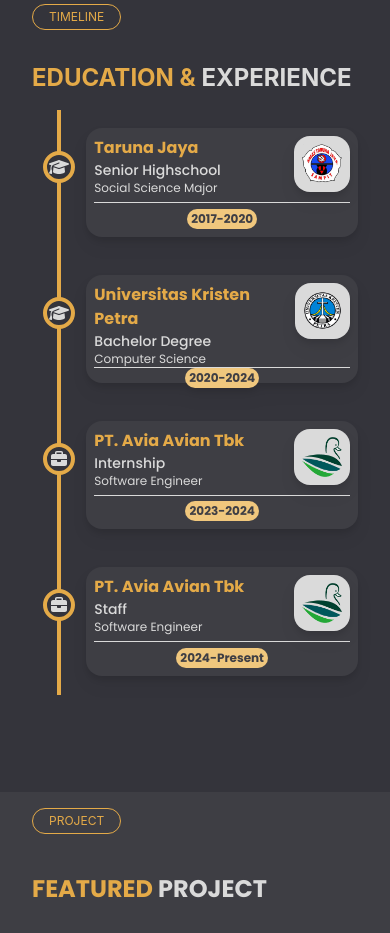
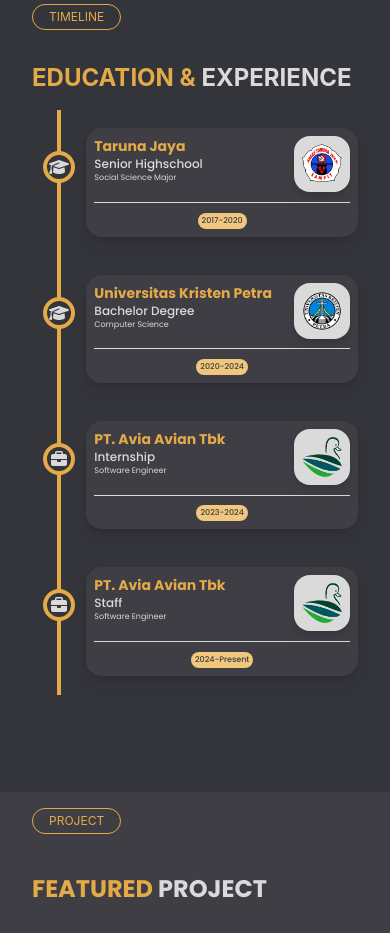
Before and after one commit to aldocahyadi30/portfolio-web, a React (Create React App) app: page / in a window 390 px wide. Shown: the part 1740-2673 px from the top of the page. Built offline with nearby package versions, Linux system fonts and the light colour scheme.

Commit message:
Update TimelineItem.js

```diff
--- a/src/components/TimelineItem.js
+++ b/src/components/TimelineItem.js
@@ -46,16 +46,16 @@
         <div className="h-5/6 w-full bg-onyx rounded-2xl drop-shadow-lg flex flex-col p-2">
           <div className="w-full flex flex-row justify-between">
             <div>
-              <p className="font-display text-hunyadi-yellow text-base sm:text-2xl font-bold">{name}</p>
-              <p className="font-display text-platinum text-sm sm:text-xl font-medium">{detail}</p>
-              <p className="font-display text-platinum text-xs sm:text-lg font-normal">{position}</p>
+              <p className="font-display text-hunyadi-yellow text-sm sm:text-2xl font-bold">{name}</p>
+              <p className="font-display text-platinum text-xs sm:text-xl font-medium">{detail}</p>
+              <p className="font-display text-platinum text-2xs sm:text-lg font-normal">{position}</p>
             </div>
             <div className="size-14 sm:size-24 bg-platinum rounded-2xl drop-shadow-lg flex items-center justify-center p-2">
               <img src={img} alt={name} className="size-auto"></img>
             </div>
           </div>
           <hr className="border-platinum w-full mt-auto" />
-          <p className="font-display text-onyx text-xs font-bold mt-auto bg-sunset w-fit py-0.5 px-1 rounded-xl self-center">{date}</p>
+          <p className="font-display text-onyx text-2xs font-medium mt-auto bg-sunset w-fit py-0.5 px-1 rounded-xl self-center">{date}</p>
         </div>
       </div>
     </div>
```
